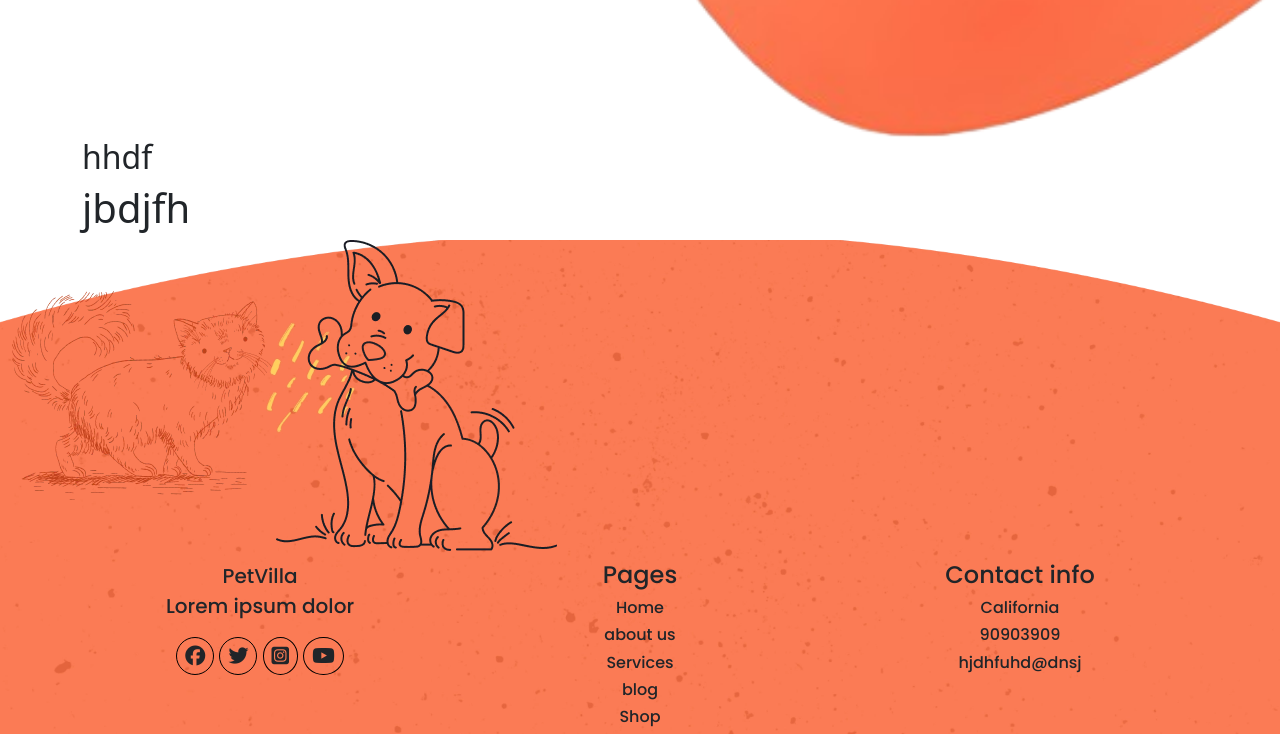
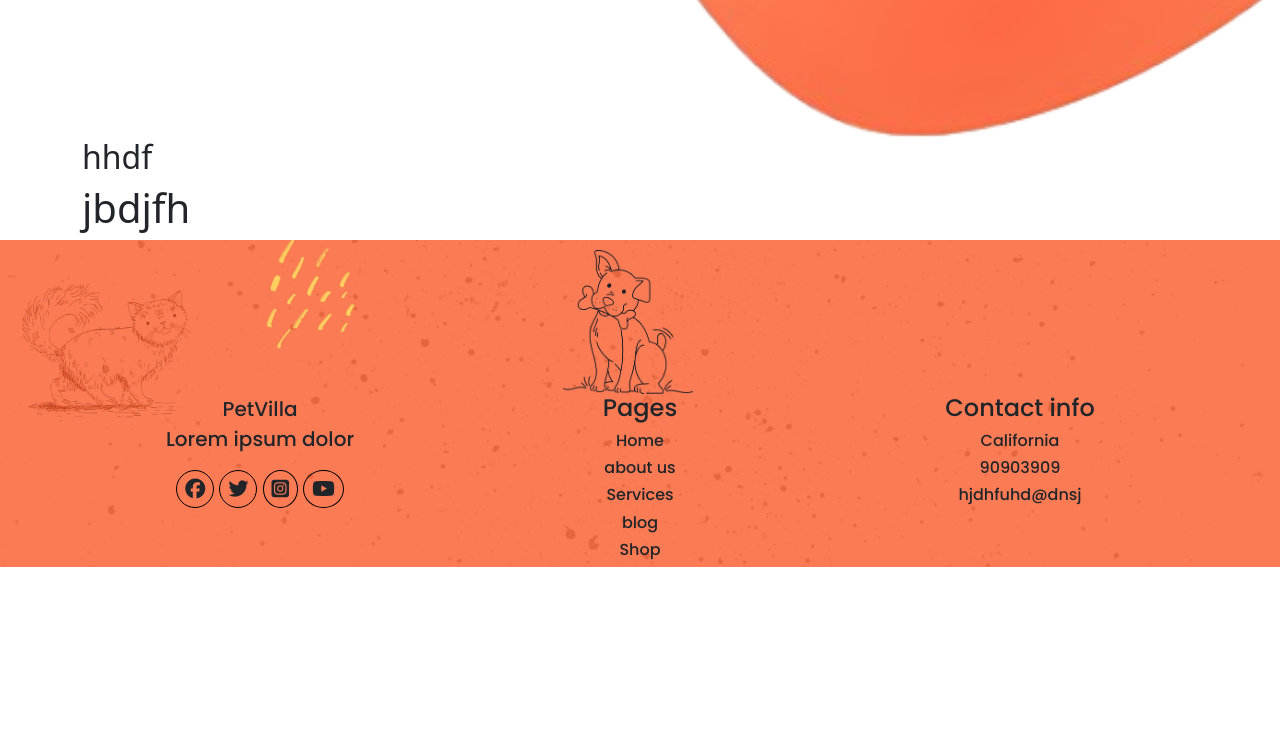
Before and after one commit to AVP646/PetVilla, a PHP site: page /index.php in a window 1280 px wide. Shown: the part 748-1482 px from the top of the page. After the commit the page ends 1315 px from the top, so only its background shows below. Run offline with PHP 8.4, Linux system fonts and the light colour scheme.

Commit message:
fixed some issue

```diff
--- a/partial/_footer.php
+++ b/partial/_footer.php
@@ -40,16 +40,17 @@
             font-size:25px;
             transition:0.5s ease;
         }
-        /* #footer-cat{
-            position: absolute;
+         #footer-cat{
+            position: relative;
             width:170px;
-            left:10px; */
-        /* } */
+            left:10px;
+            top:40px;
+        }
         #dog-footer{
-            /* position: absolute; */
-            /* width:130px; */
-            /* right:10px; */
-            /* top:500px; */
+            position: relative;
+            width:130px;
+            left:30%;
+             top:10px;
         }
     </style>
 </head>
```
